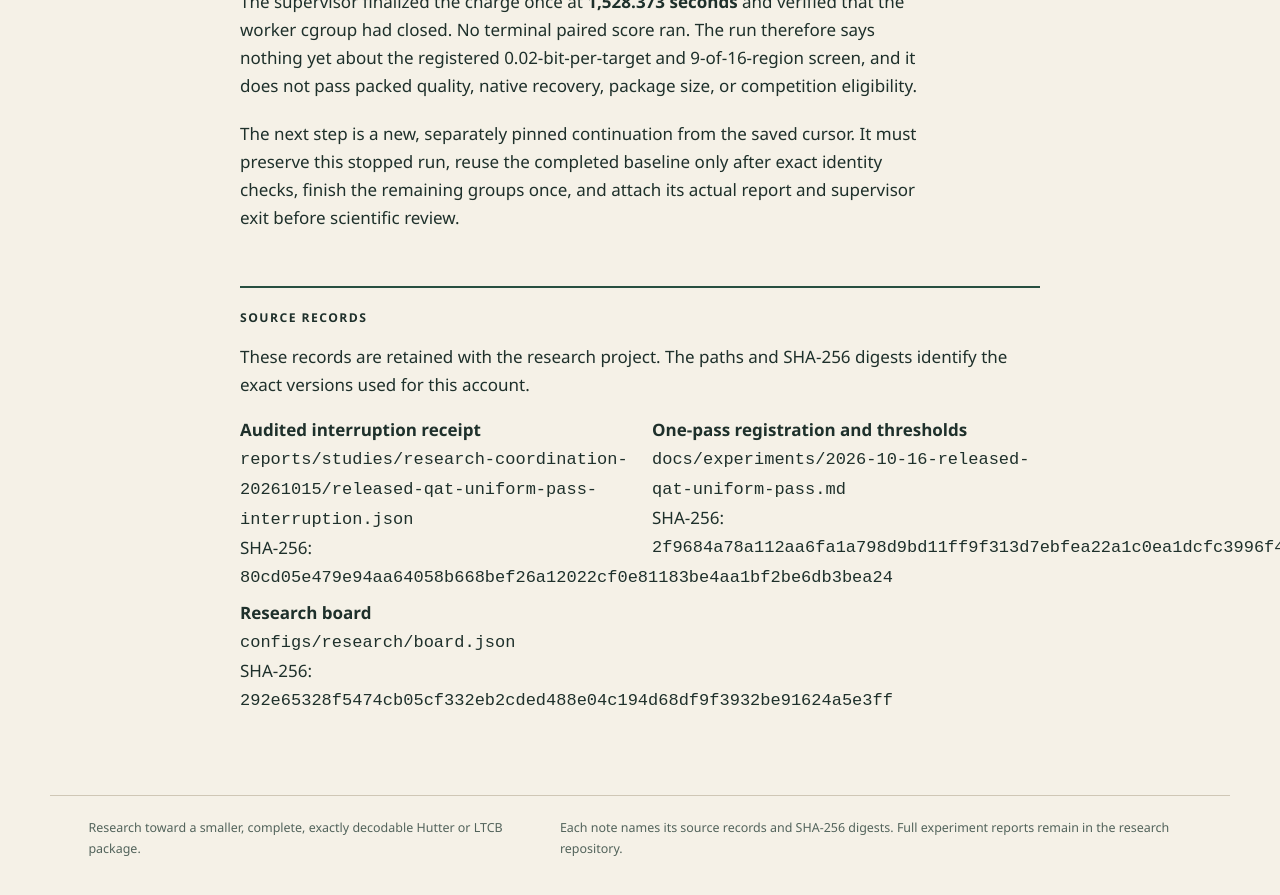
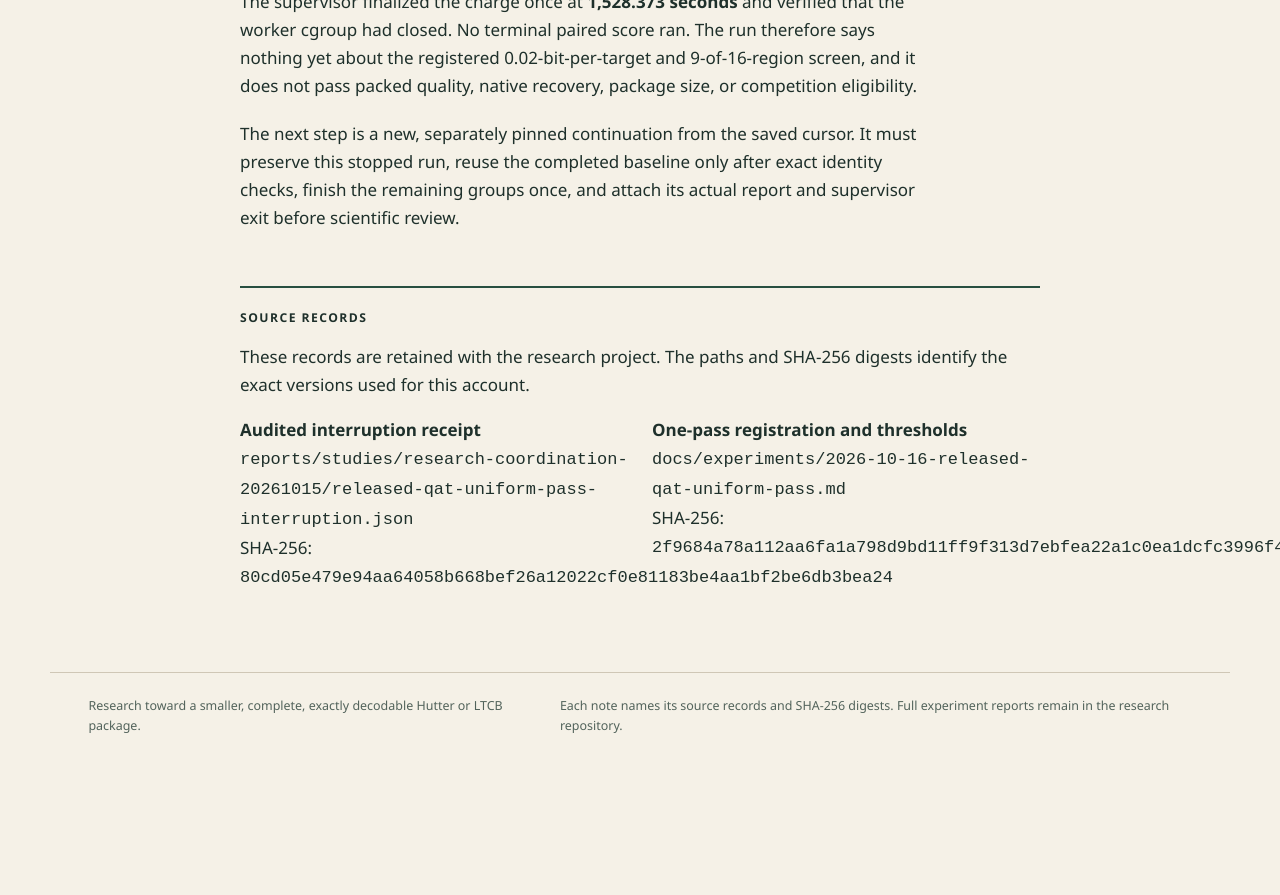
Before and after one commit to jerecoder/entropy-forge-field-notes, a Jekyll site: the page built from _posts/2026-10-16-uniform-pass-stopped-mid-fit.md, in a window 1280 px wide and 900 px high, scrolled down 833 px. Shown: the top 895 px of the window. Built offline with Jekyll 4.4.1, drawn with Linux system fonts in a browser that asks for light colours; after the commit the page ends 1610 px from its top, so only the background shows below that.

Commit message:
docs: keep private board references off public journal

```diff
--- a/_posts/2026-10-16-uniform-pass-stopped-mid-fit.md
+++ b/_posts/2026-10-16-uniform-pass-stopped-mid-fit.md
@@ -14,9 +14,6 @@ evidence:
   - label: One-pass registration and thresholds
     path: docs/experiments/2026-10-16-released-qat-uniform-pass.md
     sha256: 2f9684a78a112aa6fa1a798d9bd11ff9f313d7ebfea22a1c0ea1dcfc3996f4f4
-  - label: Research board
-    path: configs/research/board.json
-    sha256: 292e65328f5474cb05cf332eb2cded488e04c194d68df9f3932be91624a5e3ff
 ---
 
 The fresh full-panel baseline completed. Training then reached **step 109 of 296**, applying 1,489,148 of 4,349,745 representative targets. The stop request arrived between optimizer groups; the last complete state was saved with its optimizer and random-number state.
```
